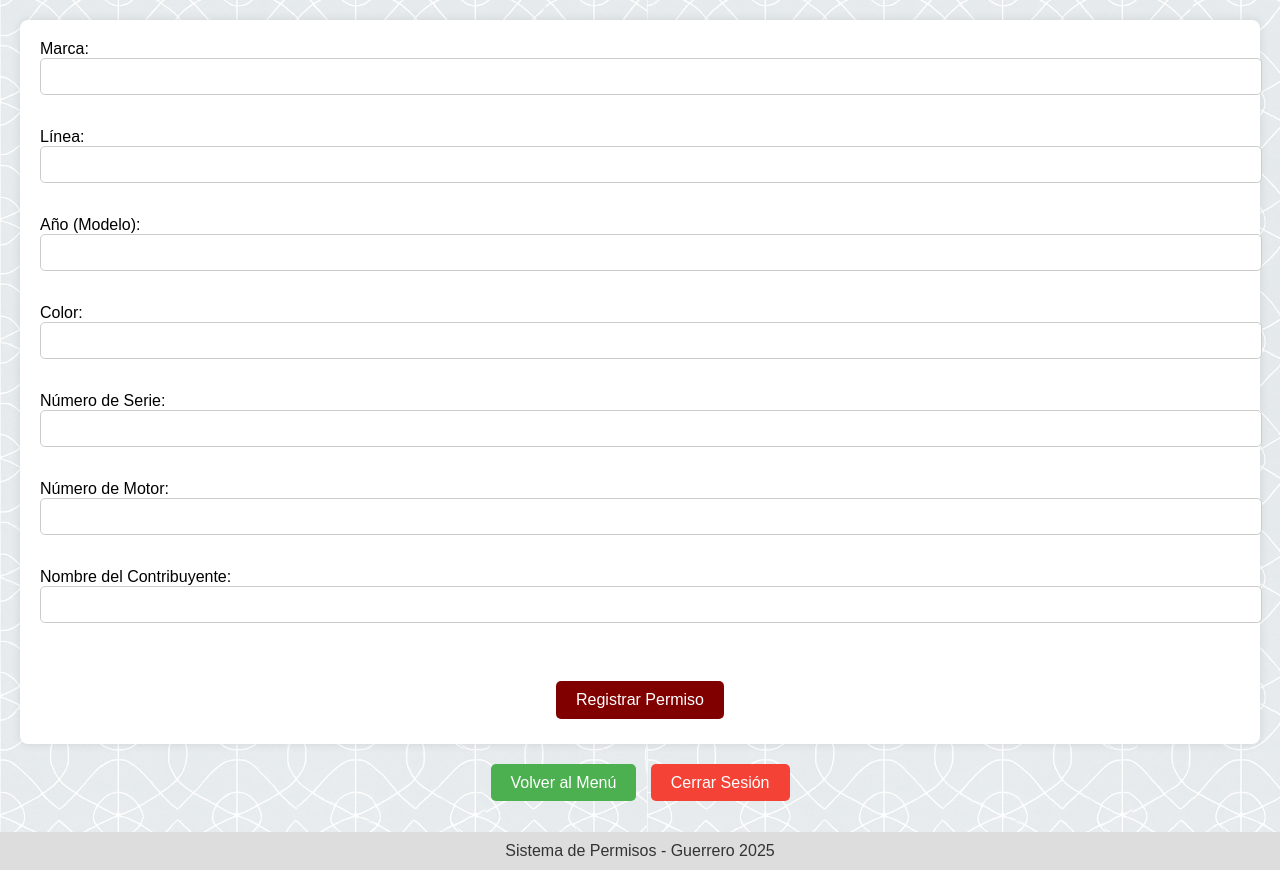
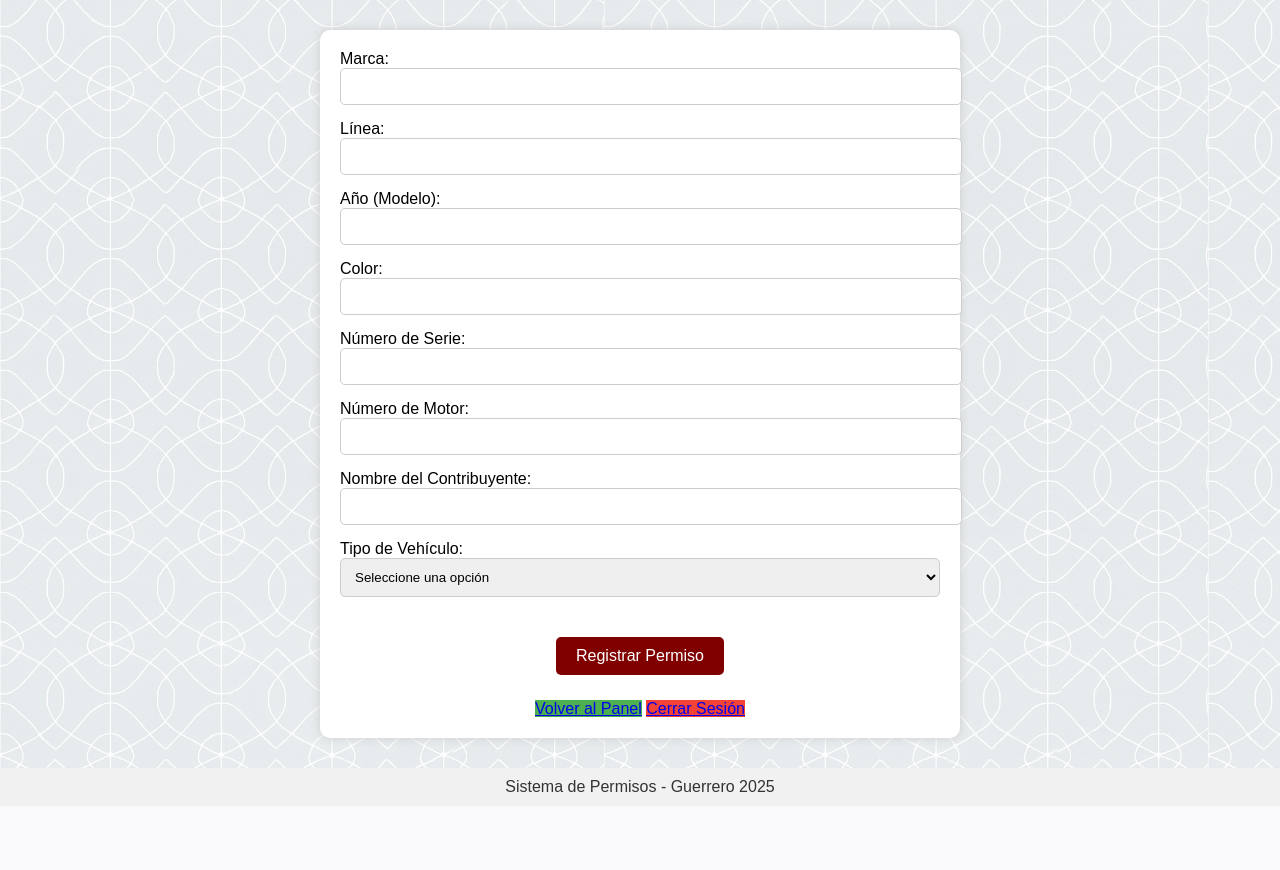
Before and after one commit to Gsr1989/Guerrero, a Flask app: page /registrar_guerrero in a window 1280 px wide. Shown: the part 100-970 px from the top of the page. After the commit the page ends 892 px from the top, so only its background shows below. Run offline with Flask 3, Linux system fonts and the light colour scheme; the visitor is signed in with stand-in values (Sample User, id 1).

Commit message:
Update formulario_guerrero.html

```diff
--- a/templates/formulario_guerrero.html
+++ b/templates/formulario_guerrero.html
@@ -6,48 +6,55 @@
     <meta name="viewport" content="width=device-width, initial-scale=1">
     <link rel="stylesheet" href="{{ url_for('static', filename='css/style.css') }}">
 </head>
-<body style="background-color: #f5f5f5; font-family: Arial, sans-serif;">
+<body>
 
-    <header style="background-color: #800000; color: white; padding: 10px 0; text-align: center;">
+<header style="background-color: #800000; color: white; padding: 10px; text-align: center;">
     <h1>Registro de Permiso - Guerrero</h1>
 </header>
 
-    <main style="padding: 20px;">
-        <form method="POST" action="/registrar_guerrero" style="background-color: white; padding: 20px; border-radius: 8px; box-shadow: 0px 0px 10px rgba(0,0,0,0.1);">
+<main class="container">
+    <form method="POST" action="/registrar_guerrero">
 
-            <label for="marca">Marca:</label><br>
-            <input type="text" id="marca" name="marca" required><br><br>
+        <label for="marca">Marca:</label>
+        <input type="text" id="marca" name="marca" required>
 
-            <label for="linea">Línea:</label><br>
-            <input type="text" id="linea" name="linea" required><br><br>
+        <label for="linea">Línea:</label>
+        <input type="text" id="linea" name="linea" required>
 
-            <label for="anio">Año (Modelo):</label><br>
-            <input type="number" id="anio" name="anio" required><br><br>
+        <label for="anio">Año (Modelo):</label>
+        <input type="number" id="anio" name="anio" required>
 
-            <label for="color">Color:</label><br>
-            <input type="text" id="color" name="color" required><br><br>
+        <label for="color">Color:</label>
+        <input type="text" id="color" name="color" required>
 
-            <label for="serie">Número de Serie:</label><br>
-            <input type="text" id="serie" name="serie" required><br><br>
+        <label for="serie">Número de Serie:</label>
+        <input type="text" id="serie" name="serie" required>
 
-            <label for="motor">Número de Motor:</label><br>
-            <input type="text" id="motor" name="motor" required><br><br>
+        <label for="motor">Número de Motor:</label>
+        <input type="text" id="motor" name="motor" required>
 
-            <label for="contribuyente">Nombre del Contribuyente:</label><br>
-            <input type="text" id="contribuyente" name="contribuyente" required><br><br>
+        <label for="contribuyente">Nombre del Contribuyente:</label>
+        <input type="text" id="contribuyente" name="contribuyente" required>
+
+        <label for="tipo_vehiculo">Tipo de Vehículo:</label>
+        <select id="tipo_vehiculo" name="tipo_vehiculo" required>
+            <option value="">Seleccione una opción</option>
+            <option value="AUTOMÓVIL">Automóvil</option>
+            <option value="MOTOCICLETA">Motocicleta</option>
+        </select>
 
         <div style="text-align: center; margin-top: 20px;">
-                <button type="submit" style="background-color: #800000; color: white; padding: 10px 20px; border: none; border-radius: 5px; font-size: 16px;">Registrar Permiso</button>
+            <button type="submit">Registrar Permiso</button>
         </div>
     </form>
 
-        <div style="text-align: center; margin-top: 30px;">
-            <a href="/" style="background-color: #4CAF50; color: white; padding: 10px 20px; text-decoration: none; border-radius: 5px; margin: 5px;">Volver al Menú</a>
-            <a href="/cerrar_sesion" style="background-color: #f44336; color: white; padding: 10px 20px; text-decoration: none; border-radius: 5px; margin: 5px;">Cerrar Sesión</a>
+    <div style="text-align: center; margin-top: 20px;">
+        <a href="/panel_guerrero" class="btn-verde">Volver al Panel</a>
+        <a href="/cerrar_sesion" class="btn-rojo">Cerrar Sesión</a>
     </div>
 </main>
 
-    <footer style="text-align: center; padding: 10px; background-color: #ddd; margin-top: 20px;">
+<footer>
     Sistema de Permisos - Guerrero 2025
 </footer>
 
```
Lines whose indentation alone changed are shown as unchanged.
